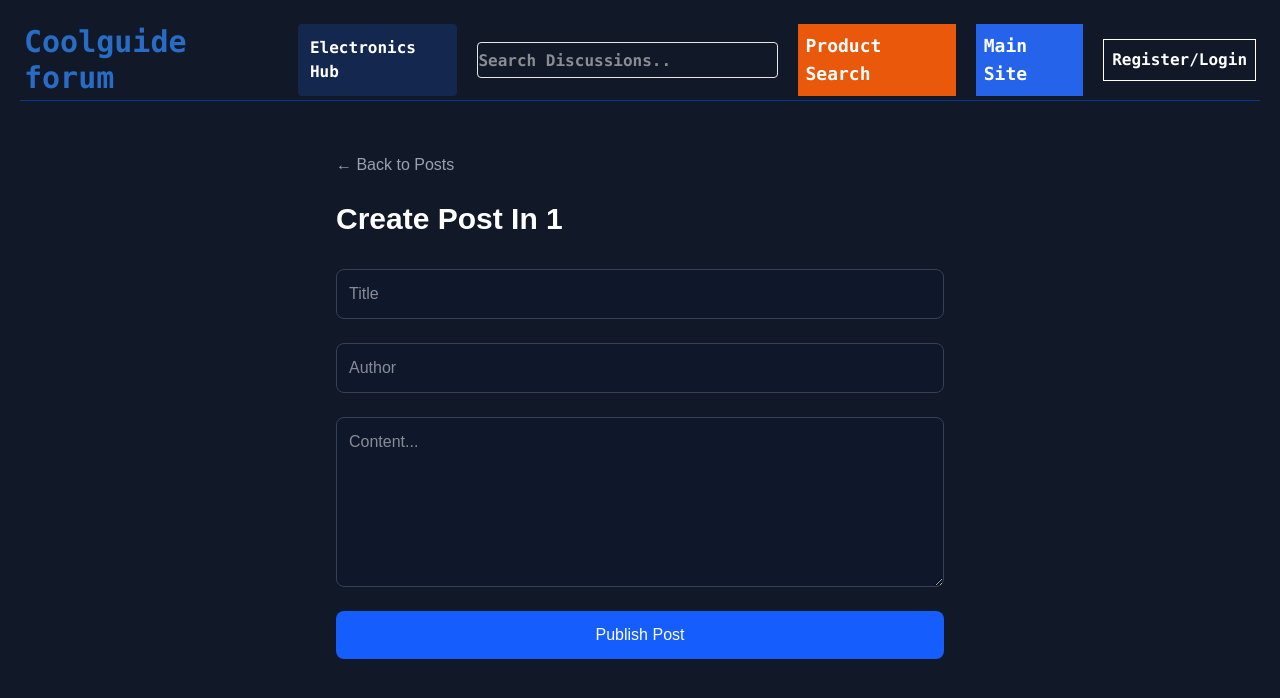
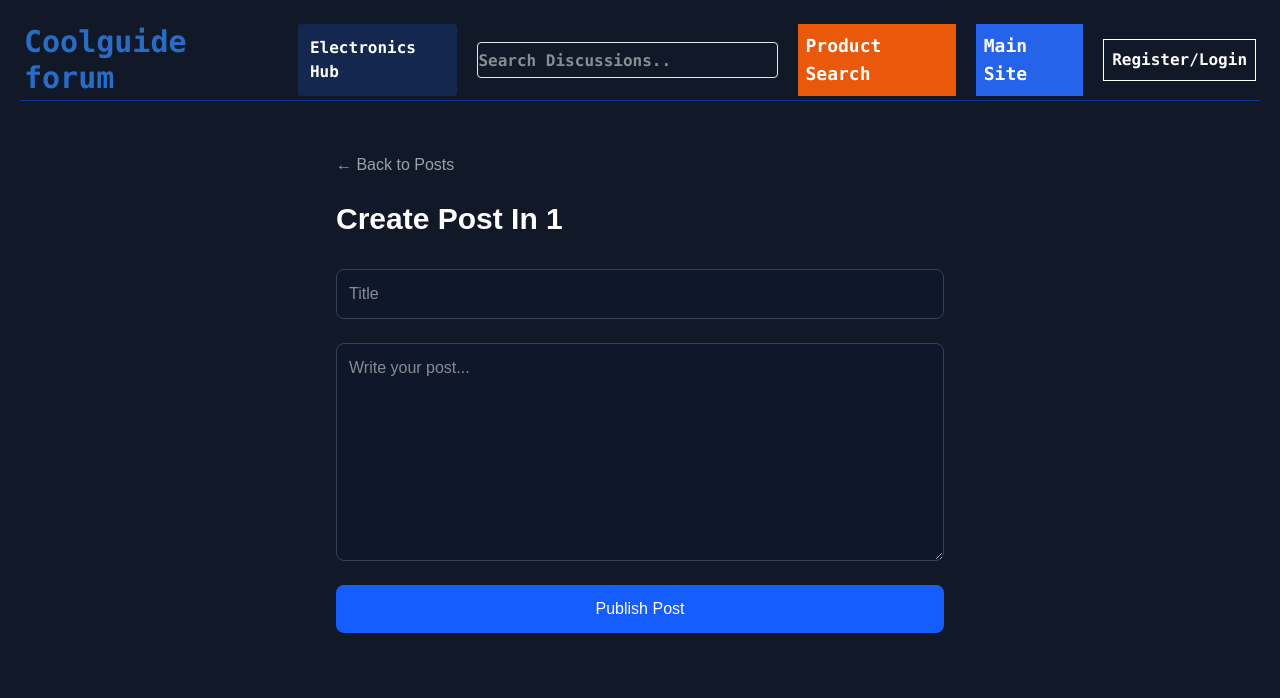
Before and after one commit to CoolSidOfficial/FORUMS, a Next.js app: page /posts/1/create in a window 1280 px wide. Shown: the top 698 px of the page. Built offline with nearby package versions, Linux system fonts and the light colour scheme.

Commit message:
bug fixes

```diff
--- a/src/app/posts/[category]/[id]/page.js
+++ b/src/app/posts/[category]/[id]/page.js
@@ -11,13 +11,18 @@ export default async function PostPage({ params }) {
   );
 
   if (!res.ok) {
-    return <div className="p-10 text-center">Post not found</div>;
+    return (
+      <div className="p-10 text-center">
+        Post not found
+      </div>
+    );
   }
 
   const post = await res.json();
 
   return (
     <div className="max-w-3xl mx-auto p-8">
+
       <Link
         href={`/posts/${category}`}
         className="text-gray-400 hover:text-white"
@@ -25,44 +30,56 @@ export default async function PostPage({ params }) {
         ← Back to Posts
       </Link>
 
+
       {/* POST */}
       <div className="mt-6 border border-gray-700 rounded-xl p-6">
+
         <h1 className="text-3xl font-bold mb-4">
           {post.title}
         </h1>
+
 
         <p className="text-gray-400 text-sm mb-6">
           By {post.author} •{" "}
           {new Date(post.createdAt).toLocaleDateString()}
         </p>
 
+
         <p className="text-gray-300 leading-relaxed whitespace-pre-wrap">
           {post.content}
         </p>
+
       </div>
+
 
       {/* COMMENTS */}
       <div className="mt-10">
+
         <h2 className="text-2xl font-semibold mb-4">
           Comments
         </h2>
+
 
         <textarea
           placeholder="Write a comment..."
           className="w-full border border-gray-700 rounded-lg p-3 mb-4 bg-transparent"
         />
 
-        <button className="bg-blue-600 px-4 py-2 rounded-lg hover:bg-blue-700">
+
+        <button className="bg-blue-600 px-4 py-2 rounded-lg">
           Post Comment
         </button>
 
-        {/* Placeholder until comments API is built */}
+
         <div className="mt-6">
           <p className="text-gray-500">
             No comments yet. Be the first to comment!
           </p>
         </div>
+
+
       </div>
+
     </div>
   );
 }
--- a/src/app/posts/[category]/create/page.js
+++ b/src/app/posts/[category]/create/page.js
@@ -6,14 +6,21 @@ import Link from "next/link";
 
 export default function CreatePostPage() {
   const router = useRouter();
-  const { category } = useParams(); // ✅ DO NOT use ({ params })
+  const { category } = useParams();
 
   const [title, setTitle] = useState("");
-  const [author, setAuthor] = useState("");
   const [content, setContent] = useState("");
 
   const handleSubmit = async (e) => {
     e.preventDefault();
+
+    const token = localStorage.getItem("token");
+
+    if (!token) {
+      alert("Please login to create a post.");
+      router.push("/authenticate/login");
+      return;
+    }
 
     try {
       const res = await fetch(
@@ -22,27 +29,30 @@ const handleSubmit = async (e) => {
           method: "POST",
           headers: {
             "Content-Type": "application/json",
+            Authorization: `Bearer ${token}`,
           },
           body: JSON.stringify({
             title,
-          author,
             content,
           }),
         }
       );
 
+      const data = await res.json();
+
       if (!res.ok) {
-      throw new Error("Failed to create post");
+        throw new Error(data.message || "Failed to create post");
       }
 
-    alert("Post created");
+      alert("Post created successfully!");
 
       router.push(`/posts/${category}`);
     } catch (err) {
       console.error(err);
-    alert("Error creating post");
+      alert(err.message || "Error creating post");
     }
   };
+
   return (
     <div className="max-w-2xl mx-auto p-8">
       <Link
@@ -66,18 +76,9 @@ const handleSubmit = async (e) => {
           className="p-3 rounded-lg bg-[#0f172a] border border-gray-700"
         />
 
-        <input
-          type="text"
-          placeholder="Author"
-          required
-          value={author}
-          onChange={(e) => setAuthor(e.target.value)}
-          className="p-3 rounded-lg bg-[#0f172a] border border-gray-700"
-        />
-
         <textarea
-          rows="6"
-          placeholder="Content..."
+          rows={8}
+          placeholder="Write your post..."
           required
           value={content}
           onChange={(e) => setContent(e.target.value)}
```
Lines whose indentation alone changed are shown as unchanged.
